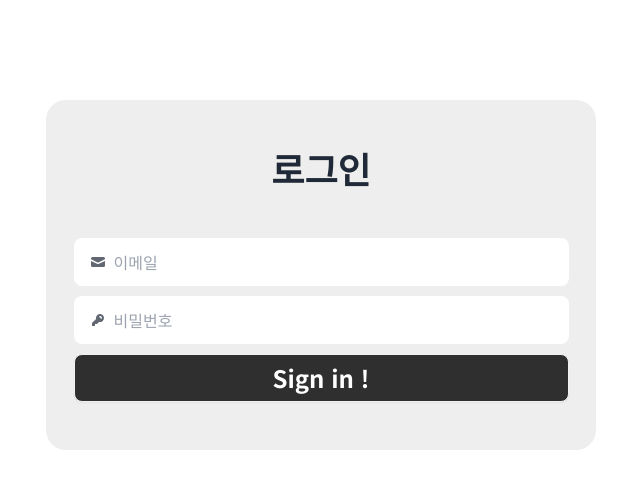
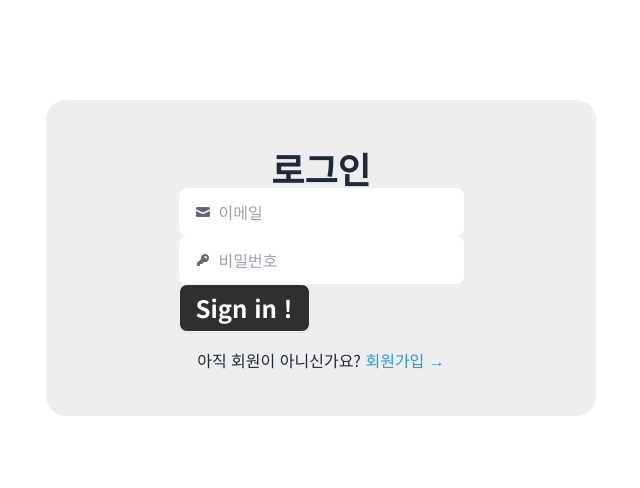
Before and after one commit to okyewon/round-project, a React (Vite) app: page /login in a window 1280 px wide. Shown: the top 488 px of the page, without its empty margins (319-959 px from the left). Built offline with nearby package versions, Linux system fonts and the light colour scheme.

Commit message:
로그인 / 회원가입 공통 스타일 정리

```diff
--- /dev/null
+++ b/src/components/common/Auth-components.ts
@@ -0,0 +1,51 @@
+import styled from "styled-components";
+
+export const Wrapper = styled.div`
+  display: flex;
+  flex-direction: column;
+  align-items: center;
+  width: 100%;
+  max-width: 550px;
+  margin: 100px auto 0;
+  padding: 3rem 0;
+  border-radius: 20px;
+  background-color: #eeeeee;
+`;
+
+export const Form = styled.form`
+  display: flex;
+  flex-direction: column;
+  gap: 10px;
+  width: 90%;
+  margin-top: 50px;
+`;
+
+export const Input = styled.input`
+  background-color: transparent !important;
+  &:-internal-autofill-selected {
+    background-color: transparent !important;
+  }
+`;
+
+export const Button = styled.button`
+  background-color: #2f2f2f;
+  color: #fff;
+  cursor: pointer;
+  &:hover {
+    opacity: 0.8;
+  }
+`;
+
+export const Error = styled.span`
+  margin: 10px;
+  font-weight: 600;
+  color: tomato;
+`;
+
+export const Switcher = styled.span`
+  margin-top: 20px;
+  a {
+    color: #1d9bf0;
+    text-decoration: none;
+  }
+`;
--- a/src/components/constants/constants.ts
+++ b/src/components/constants/constants.ts
@@ -1,6 +1,6 @@
 export const errorMessage = {
   "auth/email-already-in-use": "이미 가입된 이메일입니다.",
   "auth/weak-password": "비밀번호는 6자리 이상이어야 합니다.",
-  "auth/user-not-found":
+  "auth/invalid-credential":
     "아이디 혹은 비밀번호를 확인해주세요. 회원 정보를 찾을 수 없습니다.",
 };
--- a/src/components/routes/CreateAccount.tsx
+++ b/src/components/routes/CreateAccount.tsx
@@ -2,9 +2,16 @@ import { createUserWithEmailAndPassword, updateProfile } from "firebase/auth";
 import { useState } from "react";
 import { auth } from "../../firebase";
 import { useNavigate } from "react-router";
-import styled from "styled-components";
 import { FirebaseError } from "firebase/app";
 import { errorMessage } from "../constants/constants";
+import { Form, Link } from "react-router-dom";
+import {
+  Button,
+  Error,
+  Input,
+  Switcher,
+  Wrapper,
+} from "../common/Auth-components";
 
 const CreateAccount = () => {
   const navigate = useNavigate();
@@ -132,50 +139,11 @@ const CreateAccount = () => {
         </Button>
       </Form>
       {error !== "" ? <Error>{error}</Error> : null}
+      <Switcher>
+        이미 가입하셨다면? <Link to="/login">로그인 &rarr;</Link>
+      </Switcher>
     </Wrapper>
   );
 };
 
-const Wrapper = styled.div`
-  display: flex;
-  flex-direction: column;
-  align-items: center;
-  width: 100%;
-  max-width: 550px;
-  margin: 100px auto 0;
-  padding: 3rem 0;
-  border-radius: 20px;
-  background-color: #eeeeee;
-`;
-
-const Form = styled.form`
-  display: flex;
-  flex-direction: column;
-  gap: 10px;
-  width: 90%;
-  margin-top: 50px;
-`;
-
-const Input = styled.input`
-  background-color: transparent !important;
-  &:-internal-autofill-selected {
-    background-color: transparent !important;
-  }
-`;
-
-const Button = styled.button`
-  background-color: #2f2f2f;
-  color: #fff;
-  cursor: pointer;
-  &:hover {
-    opacity: 0.8;
-  }
-`;
-
-const Error = styled.span`
-  margin: 10px;
-  font-weight: 600;
-  color: tomato;
-`;
-
 export default CreateAccount;
--- a/src/components/routes/Login.tsx
+++ b/src/components/routes/Login.tsx
@@ -1,10 +1,17 @@
 import { useState } from "react";
 import { useNavigate } from "react-router";
-import styled from "styled-components";
 import { FirebaseError } from "firebase/app";
 import { errorMessage } from "../constants/constants";
 import { signInWithEmailAndPassword } from "firebase/auth";
 import { auth } from "../../firebase";
+import { Form, Link } from "react-router-dom";
+import {
+  Button,
+  Error,
+  Input,
+  Switcher,
+  Wrapper,
+} from "../common/Auth-components";
 
 const Login = () => {
   const navigate = useNavigate();
@@ -35,10 +42,7 @@ const Login = () => {
       navigate("/");
     } catch (e) {
       if (e instanceof FirebaseError) {
-        if (
-          e.code === "auth/email-already-in-use" ||
-          e.code === "auth/weak-password"
-        ) {
+        if (e.code === "auth/invalid-credential") {
           setError(errorMessage[e.code]);
         } else {
           setError(e.code);
@@ -101,50 +105,12 @@ const Login = () => {
         </Button>
       </Form>
       {error !== "" ? <Error>{error}</Error> : null}
+      <Switcher>
+        아직 회원이 아니신가요?{" "}
+        <Link to="/create-account">회원가입 &rarr;</Link>
+      </Switcher>
     </Wrapper>
   );
 };
 
-const Wrapper = styled.div`
-  display: flex;
-  flex-direction: column;
-  align-items: center;
-  width: 100%;
-  max-width: 550px;
-  margin: 100px auto 0;
-  padding: 3rem 0;
-  border-radius: 20px;
-  background-color: #eeeeee;
-`;
-
-const Form = styled.form`
-  display: flex;
-  flex-direction: column;
-  gap: 10px;
-  width: 90%;
-  margin-top: 50px;
-`;
-
-const Input = styled.input`
-  background-color: transparent !important;
-  &:-internal-autofill-selected {
-    background-color: transparent !important;
-  }
-`;
-
-const Button = styled.button`
-  background-color: #2f2f2f;
-  color: #fff;
-  cursor: pointer;
-  &:hover {
-    opacity: 0.8;
-  }
-`;
-
-const Error = styled.span`
-  margin: 10px;
-  font-weight: 600;
-  color: tomato;
-`;
-
 export default Login;
```
